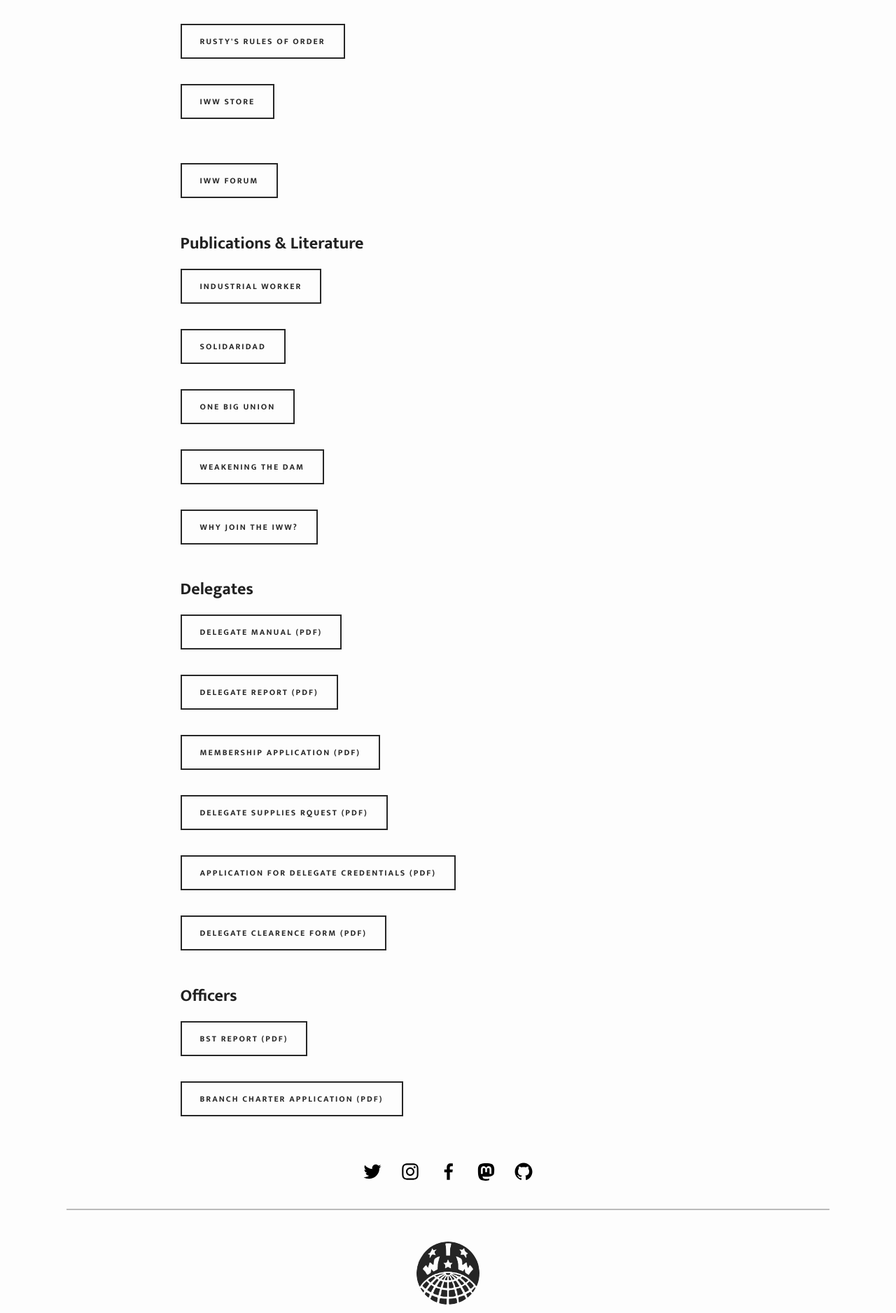
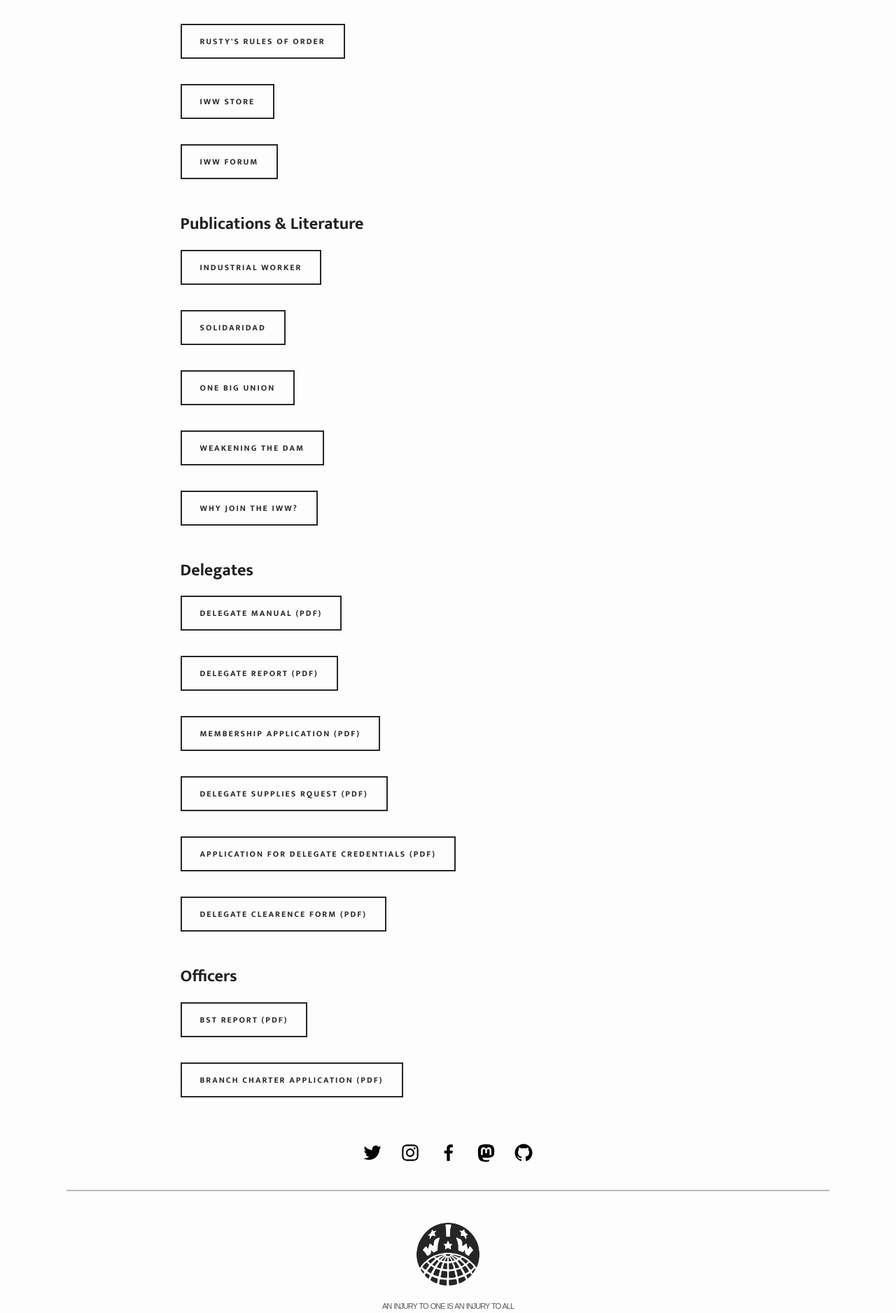
Before and after one commit to IWW-NYC-GMB/iww.nyc, a Jekyll site: the page built from resources.html, in a window 1280 px wide. Shown: the part 1137-3013 px from the top of the page at 70% size. Built offline with Jekyll 4.4.1, drawn with Linux system fonts in a browser that asks for light colours; some web fonts are replaced.

Commit message:
Update resources.html

```diff
--- a/resources.html
+++ b/resources.html
@@ -10,7 +10,7 @@
 <a href="https://www.iww.org/PDF/Spanish/IWWConstitution2013esp.pdf" hreflang="es"><button class="small" style="margin: 12px 15px 24px 0;" ontouchstart="">IWW Constitution (PDF · Español)</button></a><br>
 <a href="https://www.iww.org/PDF/Official/MPP.pdf"><button class="small" style="margin: 12px 15px 24px 0;" ontouchstart="">Manual of Policies and Procedures (PDF)</button></a><br>
 <a href="{{ site.baseurl }}/rustys"><button class="small" style="margin: 12px 15px 24px 0;" ontouchstart="">Rusty's Rules of Order</button></a><br>
-<a href="https://store.iww.org"><button class="small" style="margin: 12px 15px 24px 0;" ontouchstart="">IWW Store</button></a><br><br>
+<a href="https://store.iww.org"><button class="small" style="margin: 12px 15px 24px 0;" ontouchstart="">IWW Store</button></a><br>
 <a href="{{ site.baseurl }}/forum"><button class="small" style="margin: 12px 15px 24px 0;" ontouchstart="">IWW Forum</button></a><br><br>
 <h2>Publications & Literature</h2>
 <a href="https://industrialworker.org"><button class="small" style="margin: 12px 15px 24px 0;" ontouchstart="">Industrial Worker</button></a><br>
```
